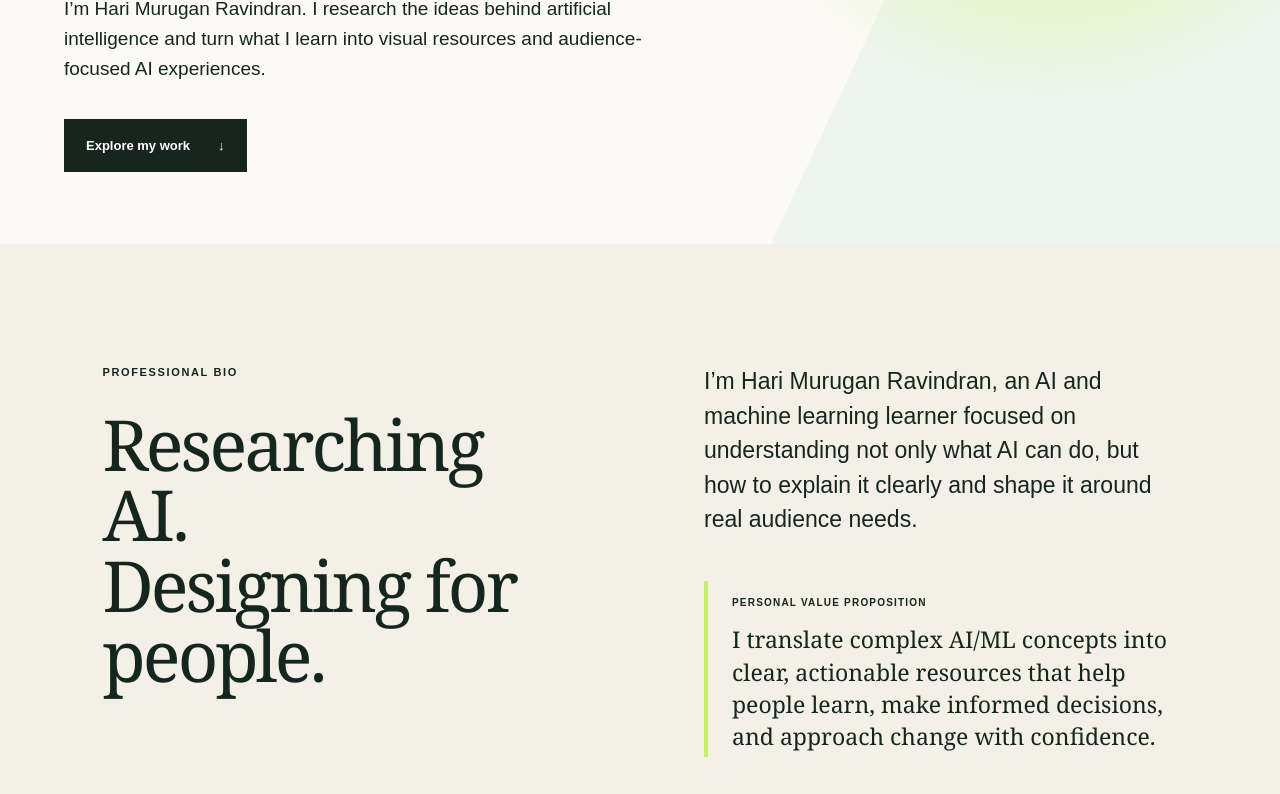
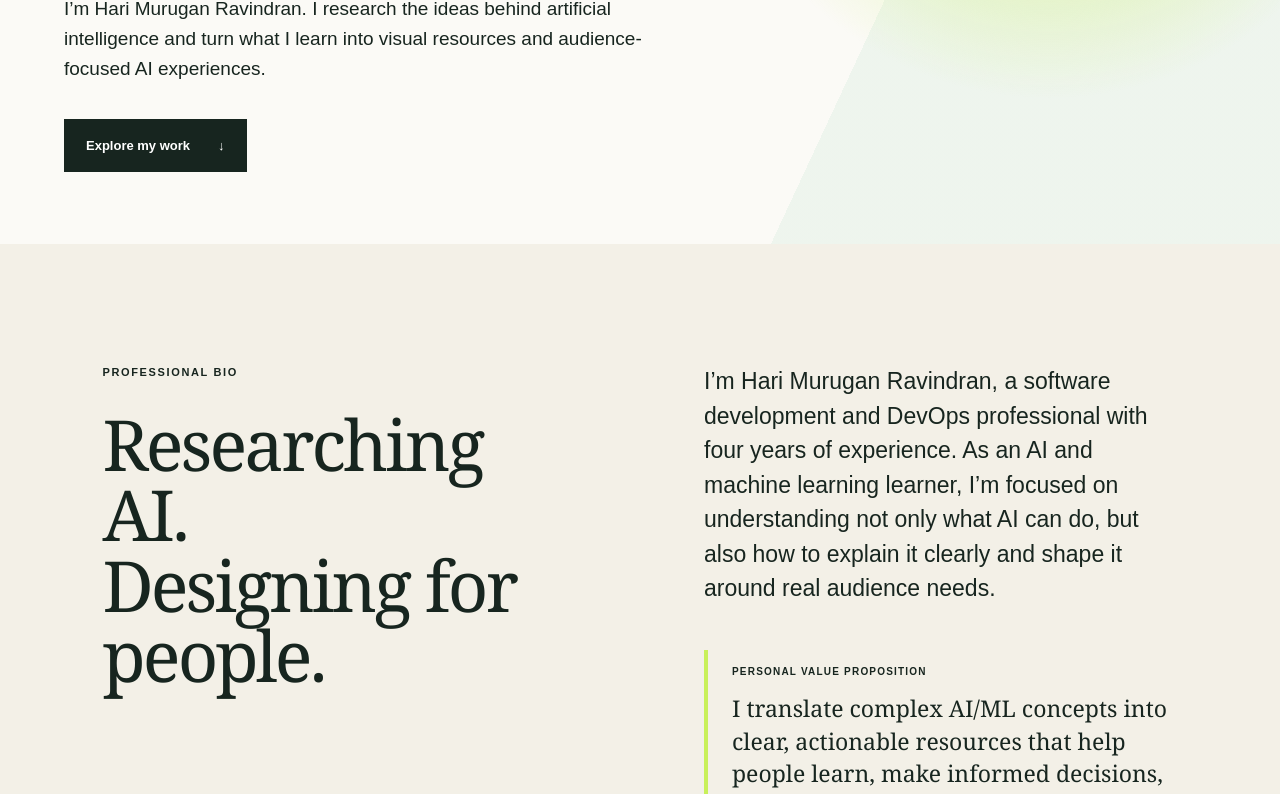
Before and after one commit to Hari-Murugan-Ravindran/portfolio, a Next.js app: page / in a window 1280 px wide. Shown: the part 507-1301 px from the top of the page. Built offline with nearby package versions, Linux system fonts and the light colour scheme.

Commit message:
Add professional experience to bio

```diff
--- a/app/page.tsx
+++ b/app/page.tsx
@@ -20,7 +20,7 @@ export default function Home() {
       <section className="about" id="about">
         <div><p className="sectionLabel">Professional bio</p><h2>Researching AI.<br/>Designing for people.</h2></div>
         <div className="aboutCopy">
-          <p>I’m Hari Murugan Ravindran, an AI and machine learning learner focused on understanding not only what AI can do, but how to explain it clearly and shape it around real audience needs.</p>
+          <p>I’m Hari Murugan Ravindran, a software development and DevOps professional with four years of experience. As an AI and machine learning learner, I’m focused on understanding not only what AI can do, but also how to explain it clearly and shape it around real audience needs.</p>
           <div className="value"><span>Personal value proposition</span><p>I translate complex AI/ML concepts into clear, actionable resources that help people learn, make informed decisions, and approach change with confidence.</p></div>
         </div>
       </section>
```
